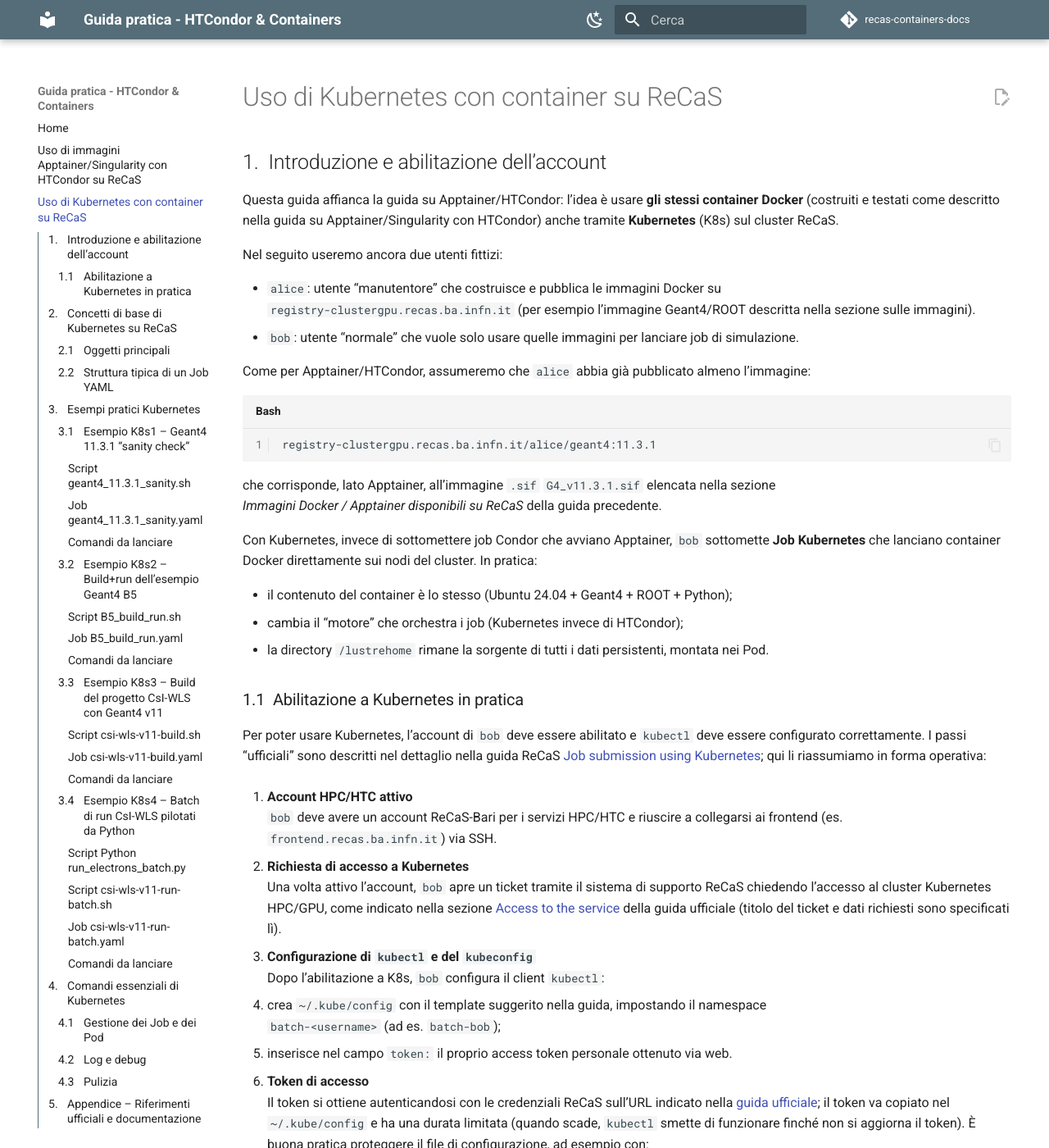
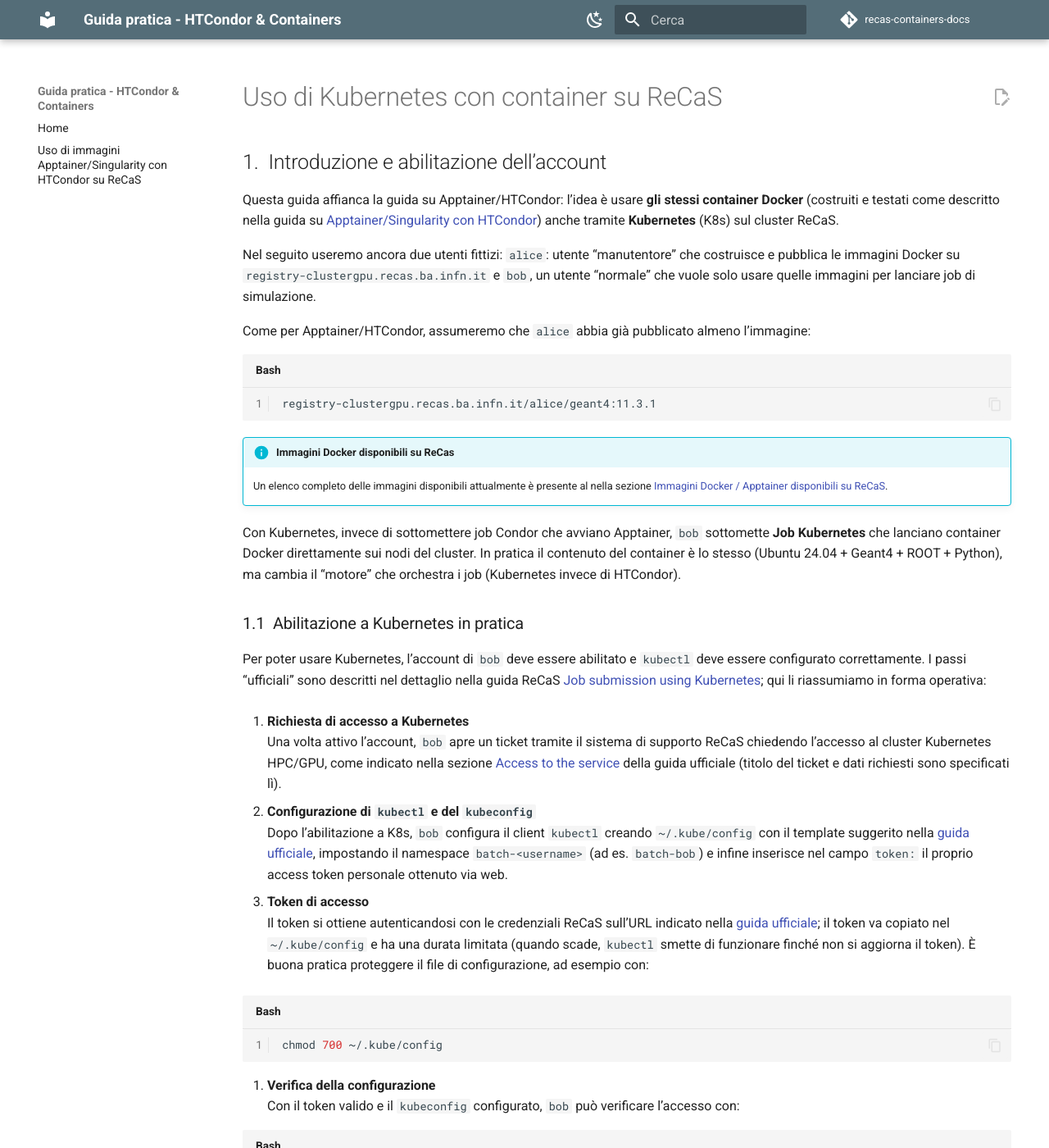
Before and after one commit to marcocecca00/recas-containers-docs, an MkDocs documentation site: the page built from docs/kubernetes.md, in a window 1280 px wide and 1400 px high. Shown: the whole window at 82% size. Built offline with MkDocs 1.6.1 and Material for MkDocs 9.7.7, drawn with Linux system fonts in a browser that asks for light colours; comment, search, counter and statistics services are not loaded; some of the changed text lies outside the part shown.

Commit message:
k8 to be fixed

````diff
--- a/docs/kubernetes.md
+++ b/docs/kubernetes.md
@@ -2,13 +2,9 @@
 
 ## Introduzione e abilitazione dell’account
 
-Questa guida affianca la guida su Apptainer/HTCondor: l’idea è usare **gli stessi container Docker** (costruiti e testati come descritto nella guida su Apptainer/Singularity con HTCondor) anche tramite **Kubernetes** (K8s) sul cluster ReCaS.
+Questa guida affianca la guida su Apptainer/HTCondor: l’idea è usare **gli stessi container Docker** (costruiti e testati come descritto nella guida su [Apptainer/Singularity con HTCondor](https://marcocecca00.github.io/recas-containers-docs/apptainer_condor/)) anche tramite **Kubernetes** (K8s) sul cluster ReCaS.
 
-Nel seguito useremo ancora due utenti fittizi:
-
-- `alice`: utente “manutentore” che costruisce e pubblica le immagini Docker su
-  `registry-clustergpu.recas.ba.infn.it` (per esempio l’immagine Geant4/ROOT descritta nella sezione sulle immagini).
-- `bob`: utente “normale” che vuole solo usare quelle immagini per lanciare job di simulazione.
+Nel seguito useremo ancora due utenti fittizi: `alice`: utente “manutentore” che costruisce e pubblica le immagini Docker su `registry-clustergpu.recas.ba.infn.it` e `bob`, un utente “normale” che vuole solo usare quelle immagini per lanciare job di simulazione.
 
 Come per Apptainer/HTCondor, assumeremo che `alice` abbia già pubblicato almeno l’immagine:
 
@@ -16,49 +12,40 @@
 registry-clustergpu.recas.ba.infn.it/alice/geant4:11.3.1
 ```
 
-che corrisponde, lato Apptainer, all’immagine `.sif` `G4_v11.3.1.sif` elencata nella sezione
-*Immagini Docker / Apptainer disponibili su ReCaS* della guida precedente.
+!!! info "Immagini Docker disponibili su ReCas"
 
-Con Kubernetes, invece di sottomettere job Condor che avviano Apptainer, `bob` sottomette **Job Kubernetes** che lanciano container Docker direttamente sui nodi del cluster. In pratica:
+    Un elenco completo delle immagini disponibili attualmente è presente al nella sezione [Immagini Docker / Apptainer disponibili su ReCaS](https://marcocecca00.github.io/recas-containers-docs/apptainer_condor/#sec-images).
 
-- il contenuto del container è lo stesso (Ubuntu 24.04 + Geant4 + ROOT + Python);
-- cambia il “motore” che orchestra i job (Kubernetes invece di HTCondor);
-- la directory `/lustrehome` rimane la sorgente di tutti i dati persistenti, montata nei Pod.
+
+Con Kubernetes, invece di sottomettere job Condor che avviano Apptainer, `bob` sottomette **Job Kubernetes** che lanciano container Docker direttamente sui nodi del cluster. In pratica il contenuto del container è lo stesso (Ubuntu 24.04 + Geant4 + ROOT + Python), ma cambia il “motore” che orchestra i job (Kubernetes invece di HTCondor).
 
 ### Abilitazione a Kubernetes in pratica
 
 Per poter usare Kubernetes, l’account di `bob` deve essere abilitato e `kubectl` deve essere configurato correttamente. I passi “ufficiali” sono descritti nel dettaglio nella guida ReCaS [Job submission using Kubernetes](https://jvino.github.io/cluster-hpc-gpu-guides/job_submission/k8s-jobs/); qui li riassumiamo in forma operativa:
 
-1. **Account HPC/HTC attivo**
-   `bob` deve avere un account ReCaS-Bari per i servizi HPC/HTC e riuscire a collegarsi ai frontend (es. `frontend.recas.ba.infn.it`) via SSH.
-
-2. **Richiesta di accesso a Kubernetes**
+1. **Richiesta di accesso a Kubernetes**
    Una volta attivo l’account, `bob` apre un ticket tramite il sistema di supporto ReCaS chiedendo l’accesso al cluster Kubernetes HPC/GPU, come indicato nella sezione [Access to the service](https://jvino.github.io/cluster-hpc-gpu-guides/job_submission/k8s-jobs/#2-access-to-the-service) della guida ufficiale (titolo del ticket e dati richiesti sono specificati lì).
 
-3. **Configurazione di `kubectl` e del `kubeconfig`**
-   Dopo l’abilitazione a K8s, `bob` configura il client `kubectl`:
-   - crea `~/.kube/config` con il template suggerito nella guida, impostando il namespace
-     `batch-<username>` (ad es. `batch-bob`);
-   - inserisce nel campo `token:` il proprio access token personale ottenuto via web.
+2. **Configurazione di `kubectl` e del `kubeconfig`**
+   Dopo l’abilitazione a K8s, `bob` configura il client `kubectl` creando `~/.kube/config` con il template suggerito nella [guida ufficiale](https://jvino.github.io/cluster-hpc-gpu-guides/job_submission/k8s-jobs/#32-access-token), impostando il namespace `batch-<username>` (ad es. `batch-bob`) e infine inserisce nel campo `token:` il proprio access token personale ottenuto via web.
 
-4. **Token di accesso**
+3. **Token di accesso**
    Il token si ottiene autenticandosi con le credenziali ReCaS sull’URL indicato nella [guida ufficiale](https://jvino.github.io/cluster-hpc-gpu-guides/job_submission/k8s-jobs/#32-access-token); il token va copiato nel `~/.kube/config` e ha una durata limitata (quando scade, `kubectl` smette di funzionare finché non si aggiorna il token). È buona pratica proteggere il file di configurazione, ad esempio con:
+
    ```bash
    chmod 700 ~/.kube/config
    ```
 
-5. **Verifica della configurazione**
+4. **Verifica della configurazione**
    Con il token valido e il `kubeconfig` configurato, `bob` può verificare l’accesso con:
+
    ```bash
    kubectl get pod
    ```
-   Se la configurazione è corretta, il comando risponde con un messaggio del tipo
-   `No resources found in batch-bob namespace`, che indica che `kubectl` riesce a parlare con il cluster sul namespace giusto.
 
-Da questo punto in poi, gli esempi nelle sezioni successive presuppongono che `bob` abbia già:
-- un account HPC/HTC attivo,
-- l’accesso al cluster Kubernetes abilitato,
-- `kubectl` funzionante sul proprio namespace.
+   Se la configurazione è corretta, il comando risponde con un messaggio del tipo `No resources found in batch-bob namespace`, che indica che `kubectl` riesce a parlare con il cluster sul namespace giusto.
+
+Da questo punto in poi, gli esempi nelle sezioni successive presuppongono che `bob` abbia già: un account HPC/HTC attivo, l’accesso al cluster Kubernetes abilitato e `kubectl` funzionante sul proprio namespace.
 
 ---
 
@@ -240,7 +227,13 @@
 echo "[K8S-TEST] Done: $(date)"
 ```
 
-#### Job `geant4_11.3.1_sanity.yaml`
+Lo script va reso eseguibile:
+
+```bash
+chmod +x geant4_11.3.1_sanity.sh
+```
+
+Job `geant4_11.3.1_sanity.yaml`
 
 ```yaml
 apiVersion: batch/v1
@@ -266,9 +259,7 @@
   backoffLimit: 0
 ```
 
-#### Comandi da lanciare
-
-Da un frontend (es. `ui-al9`) come utente `bob`:
+Comandi da lanciare dalla macchina di frontend come utente `bob`:
 
 ```bash
 cd /lustrehome/bob/k8s_tests/EsK8s1_geant4_11.3.1_sanity
@@ -276,8 +267,6 @@
 # Crea la directory e copia i template
 mkdir -p /lustrehome/bob/k8s_tests/EsK8s1_geant4_11.3.1_sanity
 # (poi copia qui i file .sh/.yaml)
-
-chmod +x geant4_11.3.1_sanity.sh
 
 # Sottomissione del Job
 kubectl create -f geant4_11.3.1_sanity.yaml
@@ -375,7 +364,13 @@
 echo "[B5-K8S] Done: $(date)"
 ```
 
-#### Job `B5_build_run.yaml`
+Lo script va reso eseguibile:
+
+```bash
+chmod +x B5_build_run.sh
+```
+
+Job `B5_build_run.yaml`
 
 ```yaml
 apiVersion: batch/v1
@@ -405,13 +400,11 @@
   backoffLimit: 0
 ```
 
-#### Comandi da lanciare
+Comandi da lanciare
 
 ```bash
 cd /lustrehome/bob/k8s_tests/EsK8s2_geant4_11.3.1_B5_build_run
 mkdir -p /lustrehome/bob/k8s_tests/EsK8s2_geant4_11.3.1_B5_build_run
-
-chmod +x B5_build_run.sh
 
 kubectl create -f B5_build_run.yaml
 kubectl get pods
@@ -490,7 +483,14 @@
 echo "[CsI-K8S-BUILD] Done: $(date)"
 ```
 
-#### Job `csi-wls-v11-build.yaml`
+Lo script va reso eseguibile:
+
+```bash
+chmod +x csi-wls-v11-build.sh
+```
+
+
+Job `csi-wls-v11-build.yaml`
 
 ```yaml
 apiVersion: batch/v1
@@ -520,11 +520,10 @@
   backoffLimit: 0
 ```
 
-#### Comandi da lanciare
+Comandi da lanciare
 
 ```bash
 cd /lustrehome/bob/k8s_tests/EsK8s3_CsI_WLS_v11
-chmod +x csi-wls-v11-build.sh
 
 kubectl create -f csi-wls-v11-build.yaml
 kubectl get pods
@@ -559,7 +558,7 @@
   csi-wls-v11-run-batch.yaml
 ```
 
-#### Script Python `run_electrons_batch.py`
+Script Python `run_electrons_batch.py`
 
 Esempio minimale che genera N macro, ognuna con un seed diverso, e lancia `./CsI-WLS` per ciascuna:
 
@@ -657,7 +656,7 @@
 echo "[CsI-K8S-RUN] Done: $(date)"
 ```
 
-#### Job `csi-wls-v11-run-batch.yaml`
+Job `csi-wls-v11-run-batch.yaml`
 
 ```yaml
 apiVersion: batch/v1
@@ -687,11 +686,10 @@
   backoffLimit: 0
 ```
 
-#### Comandi da lanciare
+Comandi da lanciare
 
 ```bash
 cd /lustrehome/bob/k8s_tests/EsK8s3_CsI_WLS_v11
-chmod +x csi-wls-v11-run-batch.sh
 
 kubectl create -f csi-wls-v11-run-batch.yaml
 kubectl get pods
--- a/mkdocs.yml
+++ b/mkdocs.yml
@@ -43,7 +43,7 @@
 nav:
   - Home: index.md
   - Uso di immagini Apptainer/Singularity con HTCondor su ReCaS: apptainer_condor.md
-  - Uso di Kubernetes con container su ReCaS: kubernetes.md
+  #- Uso di Kubernetes con container su ReCaS: #kubernetes.md
 
 extra_css:
   - css/overrides.css
````
Also changed, not shown: other parts of docs/kubernetes.md (+4 -4 lines), site/404.html, site/apptainer_condor/index.html, site/index.html, site/kubernetes/index.html, site/search/search_index.json, site/sitemap.xml, 1 other file.
